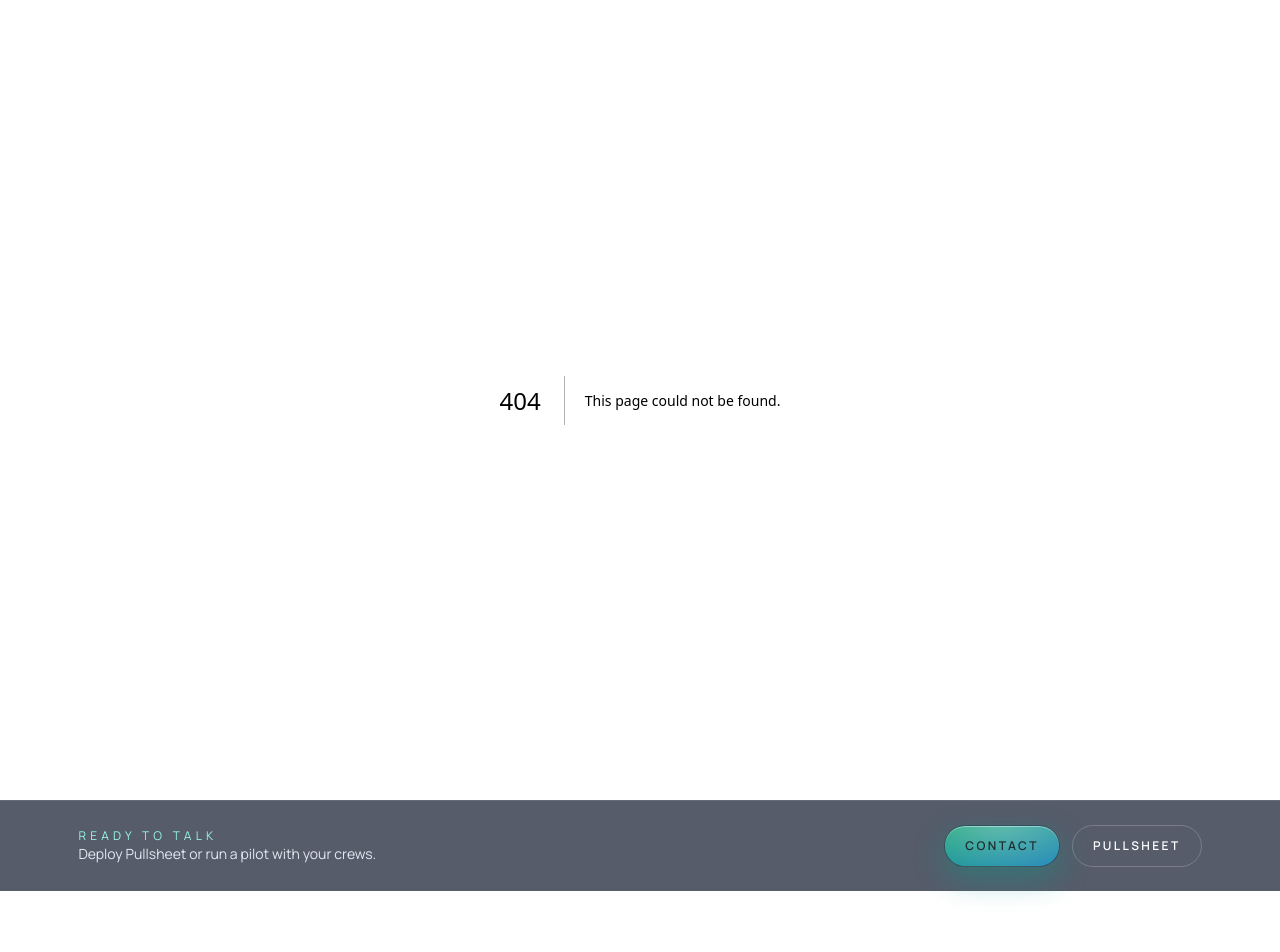
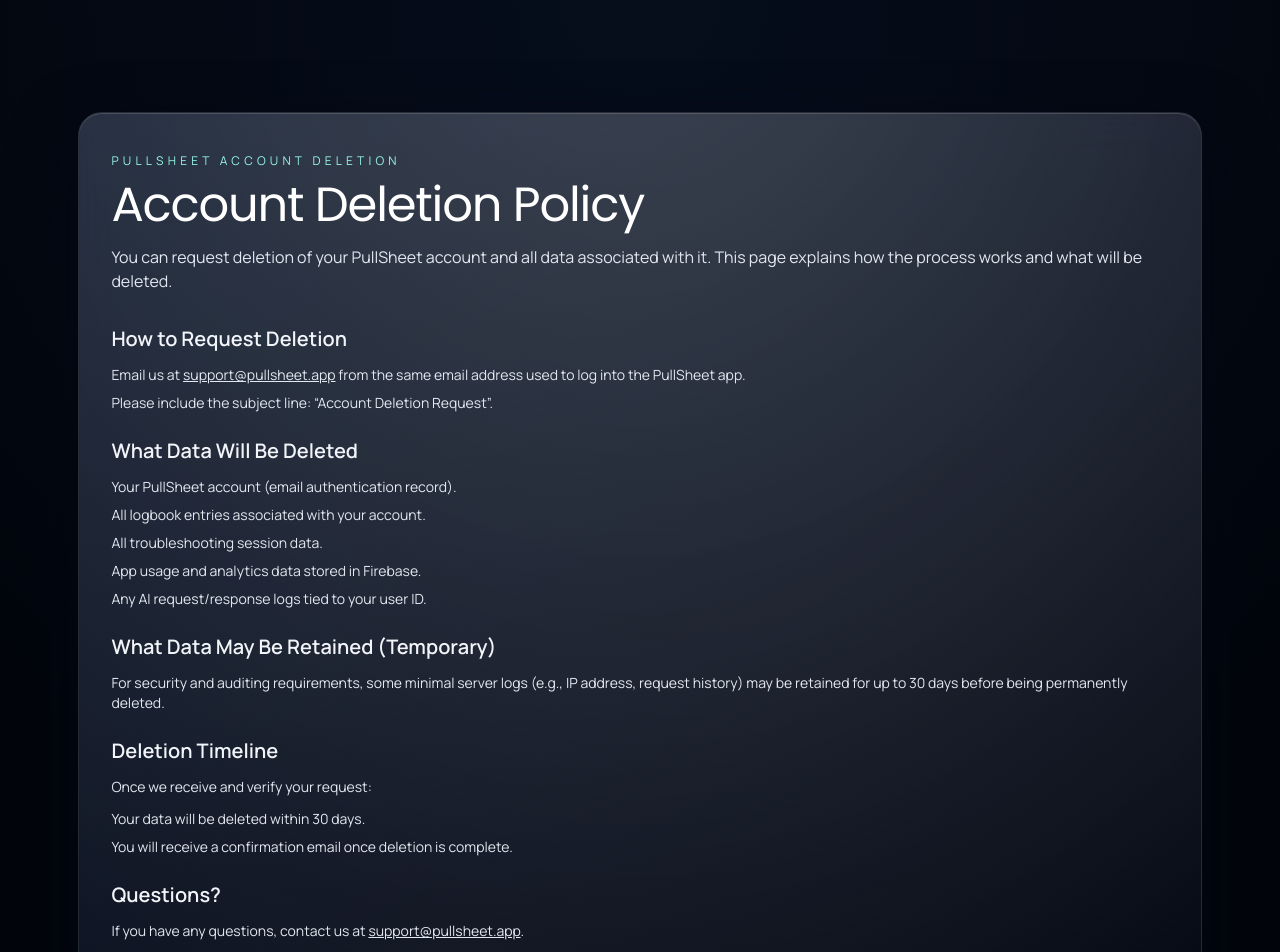
Before and after one commit to joshuaworth/intentmesh-site, a Next.js app: page /account-deletion in a window 1280 px wide. Before the commit this address had no page. Shown: the top 952 px of the page. Built offline with nearby package versions, Linux system fonts and the light colour scheme.

Commit message:
Add account deletion page and footer link

```diff
--- /dev/null
+++ b/src/app/account-deletion/page.tsx
@@ -0,0 +1,73 @@
+import type { Metadata } from "next";
+
+export const metadata: Metadata = {
+  title: "PullSheet Account Deletion | IntentMesh",
+  description: "How to request deletion of your PullSheet account and associated data.",
+  alternates: { canonical: "https://intentmesh.systems/account-deletion" },
+};
+
+export default function AccountDeletionPage() {
+  return (
+    <main className="text-white">
+      <section className="container-outer pt-28 pb-16" aria-labelledby="account-deletion-title">
+        <div className="jelly-surface px-8 py-10">
+          <p className="text-xs uppercase tracking-[0.35em] text-teal-200">PullSheet Account Deletion</p>
+          <h1 id="account-deletion-title" className="mt-3 text-4xl font-headline tracking-tight md:text-5xl">
+            Account Deletion Policy
+          </h1>
+          <p className="mt-4 text-slate-200">
+            You can request deletion of your PullSheet account and all data associated with it. This page explains how the process
+            works and what will be deleted.
+          </p>
+
+          <div className="mt-8 space-y-6 text-slate-100">
+            <section>
+              <h2 className="text-xl font-semibold">How to Request Deletion</h2>
+              <ul className="mt-3 space-y-2 text-sm text-slate-200">
+                <li>Email us at <a className="underline" href="mailto:support@pullsheet.app">support@pullsheet.app</a> from the same email address used to log into the PullSheet app.</li>
+                <li>Please include the subject line: “Account Deletion Request”.</li>
+              </ul>
+            </section>
+
+            <section>
+              <h2 className="text-xl font-semibold">What Data Will Be Deleted</h2>
+              <ul className="mt-3 space-y-2 text-sm text-slate-200">
+                <li>Your PullSheet account (email authentication record).</li>
+                <li>All logbook entries associated with your account.</li>
+                <li>All troubleshooting session data.</li>
+                <li>App usage and analytics data stored in Firebase.</li>
+                <li>Any AI request/response logs tied to your user ID.</li>
+              </ul>
+            </section>
+
+            <section>
+              <h2 className="text-xl font-semibold">What Data May Be Retained (Temporary)</h2>
+              <p className="mt-3 text-sm text-slate-200">
+                For security and auditing requirements, some minimal server logs (e.g., IP address, request history) may be retained
+                for up to 30 days before being permanently deleted.
+              </p>
+            </section>
+
+            <section>
+              <h2 className="text-xl font-semibold">Deletion Timeline</h2>
+              <p className="mt-3 text-sm text-slate-200">
+                Once we receive and verify your request:
+              </p>
+              <ul className="mt-3 space-y-2 text-sm text-slate-200">
+                <li>Your data will be deleted within 30 days.</li>
+                <li>You will receive a confirmation email once deletion is complete.</li>
+              </ul>
+            </section>
+
+            <section>
+              <h2 className="text-xl font-semibold">Questions?</h2>
+              <p className="mt-3 text-sm text-slate-200">
+                If you have any questions, contact us at <a className="underline" href="mailto:support@pullsheet.app">support@pullsheet.app</a>.
+              </p>
+            </section>
+          </div>
+        </div>
+      </section>
+    </main>
+  );
+}
--- a/src/components/marketing/Footer.tsx
+++ b/src/components/marketing/Footer.tsx
@@ -5,6 +5,7 @@
   { href: "/labs", label: "Labs" },
   { href: "/principle", label: "Principle" },
   { href: "/founder", label: "Founder" },
+  { href: "/account-deletion", label: "Account Deletion" },
   { href: "/contact", label: "Contact" },
   { href: "/privacy", label: "Privacy" },
 ];
```
